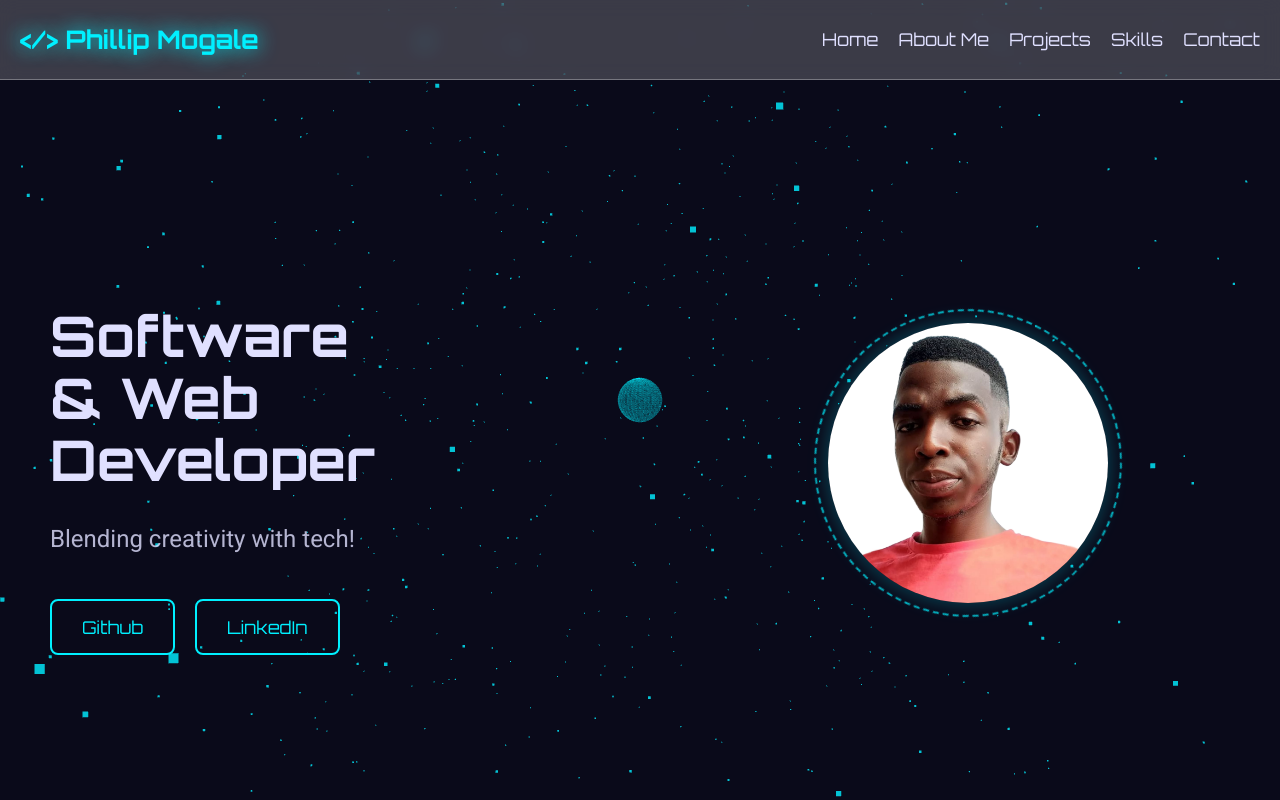
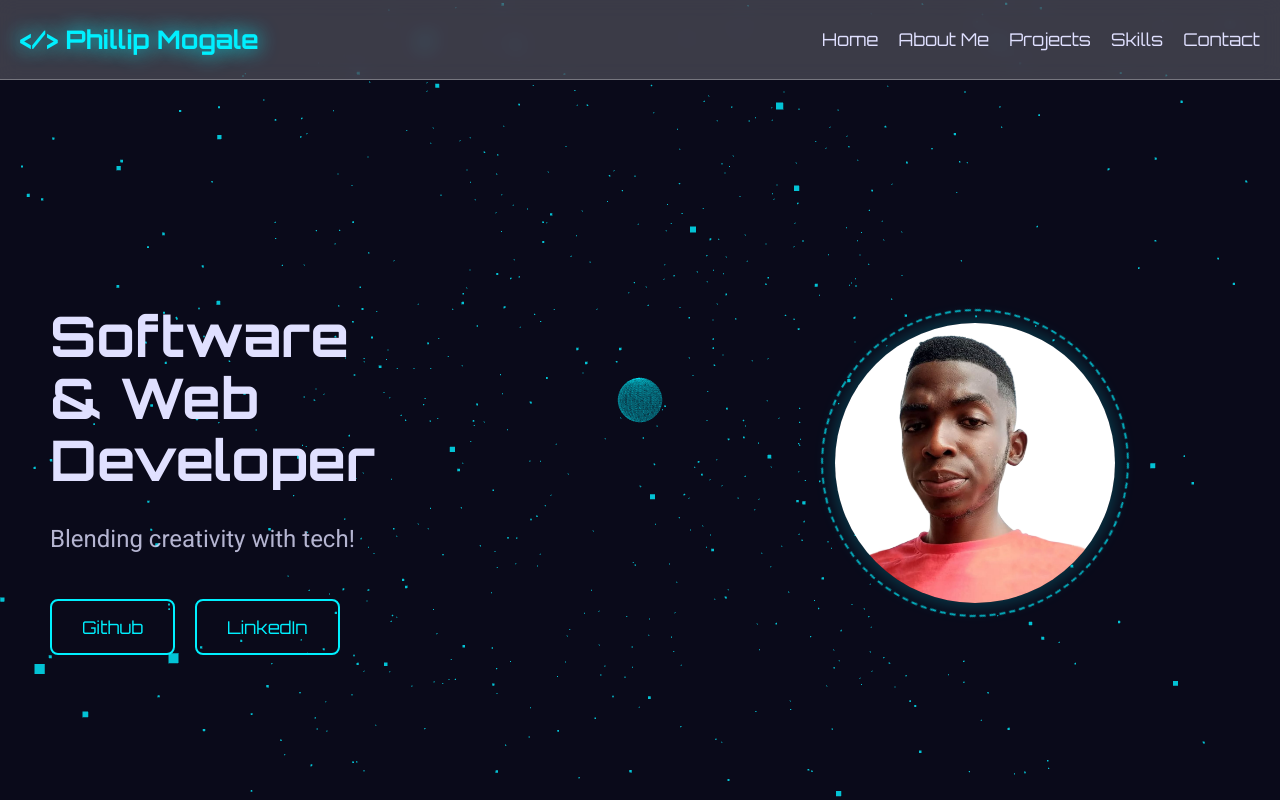
Before and after one commit to phillip-mogale2/portfolio, a plain HTML site: page index.html in a window 1280 px wide. Shown: the top 800 px of the page. Drawn offline with nearby package versions, Linux system fonts and the light colour scheme; animation ran at ten frames a second.

Commit message:
style.css

```diff
--- a/css/style.css
+++ b/css/style.css
@@ -26,11 +26,6 @@
     margin: 0;
     padding: 0;
     box-sizing: border-box;
-}
-
-html, body {
-  overflow-x: hidden;
-  max-width: 100%;
 }
 
 body {
@@ -226,6 +221,7 @@ button {
 }
 
 .hero-avatar {
+    padding-left: 30px;
     flex: 1;
     display: flex;
     justify-content: center;
@@ -691,7 +687,6 @@ button {
     from {
         transform: rotate(0deg);
     }
-
     to {
         transform: rotate(360deg);
     }
@@ -701,7 +696,6 @@ button {
     from {
         transform: rotate(0deg);
     }
-
     to {
         transform: rotate(-360deg);
     }
@@ -711,14 +705,12 @@ button {
     from {
         text-shadow: 0 0 5px var(--primary-color);
     }
-
     to {
         text-shadow: 0 0 20px var(--primary-color);
     }
 }
 
 @media (max-width: 992px) {
-
     .about-grid,
     .contact-grid {
         grid-template-columns: 1fr;
```
